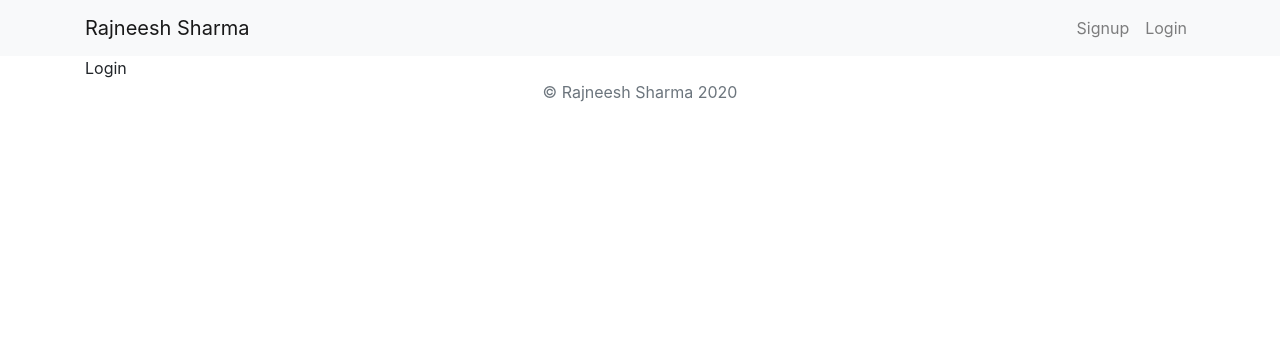
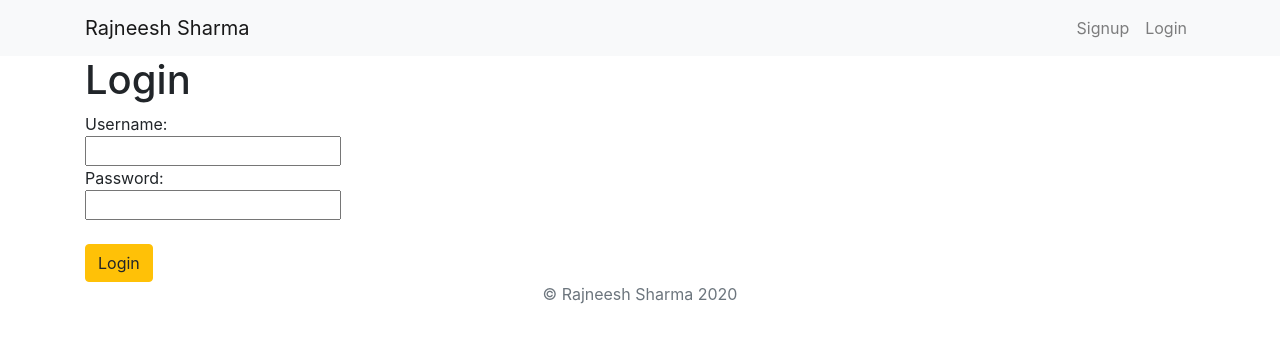
Before and after one commit to rajneesh44/DjangoApps, a Django app: template product/accounts/templates/accounts/login.html in a window 1280 px wide. Shown: the top 343 px of the page. Run offline with Django 3.2, Linux system fonts and the light colour scheme; the template is opened without the code that fills it, so the values that code supplies are empty; parts of the project's set-up code (start-up, migrations or seed data) failed here and were passed over; some libraries are stand-ins or nearby versions.

Commit message:
login logout added

```diff
--- a/product/accounts/templates/accounts/login.html
+++ b/product/accounts/templates/accounts/login.html
@@ -1,7 +1,27 @@
 {% extends 'base.html' %}
 
 {% block content %}
+<h1>Login</h1>
 
-Login
+    {% if error %}
+        {{ error }}
+        <br />
+        <br />
+    {% endif %}
+
+<div class="container"></div>
+    <form action="{% url 'login' %}" method="POST">
+    {% csrf_token %}
+        Username: <br />
+        <input type="text" name="username" />
+        <br />
+        Password: <br />
+        <input type="password" name="password">
+        <br />
+
+
+        <br />
+        <input class="btn btn-warning" type="submit" value="Login" />
+    </form>
 
 {% endblock %}
--- a/product/product/templates/base.html
+++ b/product/product/templates/base.html
@@ -53,12 +53,22 @@
   </button>
   <div class="collapse navbar-collapse" id="navbarNav">
     <ul class="navbar-nav ml-auto">
+        {% if user.is_authenticated %}
+            <li class="nav-item">
+            <a class="nav-link" href="javascript:{document.getElementById('logout').submit()}">Logout</a>
+                <form id="logout" action="{% url 'logout' %}" method="POST">
+                    {% csrf_token %}
+                    <input type="hidden" />
+                </form>
+            </li>
+        {% else %}
+            <li class="nav-item">
+            <a class="nav-link" href="{% url 'signup' %}">Signup</a>
+            </li>
       <li class="nav-item">
-        <a class="nav-link" href="#">Signup</a>
+        <a class="nav-link" href="{% url 'login' %}">Login</a>
       </li>
-      <li class="nav-item">
-        <a class="nav-link" href="#">Login</a>
-      </li>
+        {% endif %}
     </ul>
   </div>
   </div>
```
Also changed, not shown: product/accounts/views.py (+13 -2 lines).
